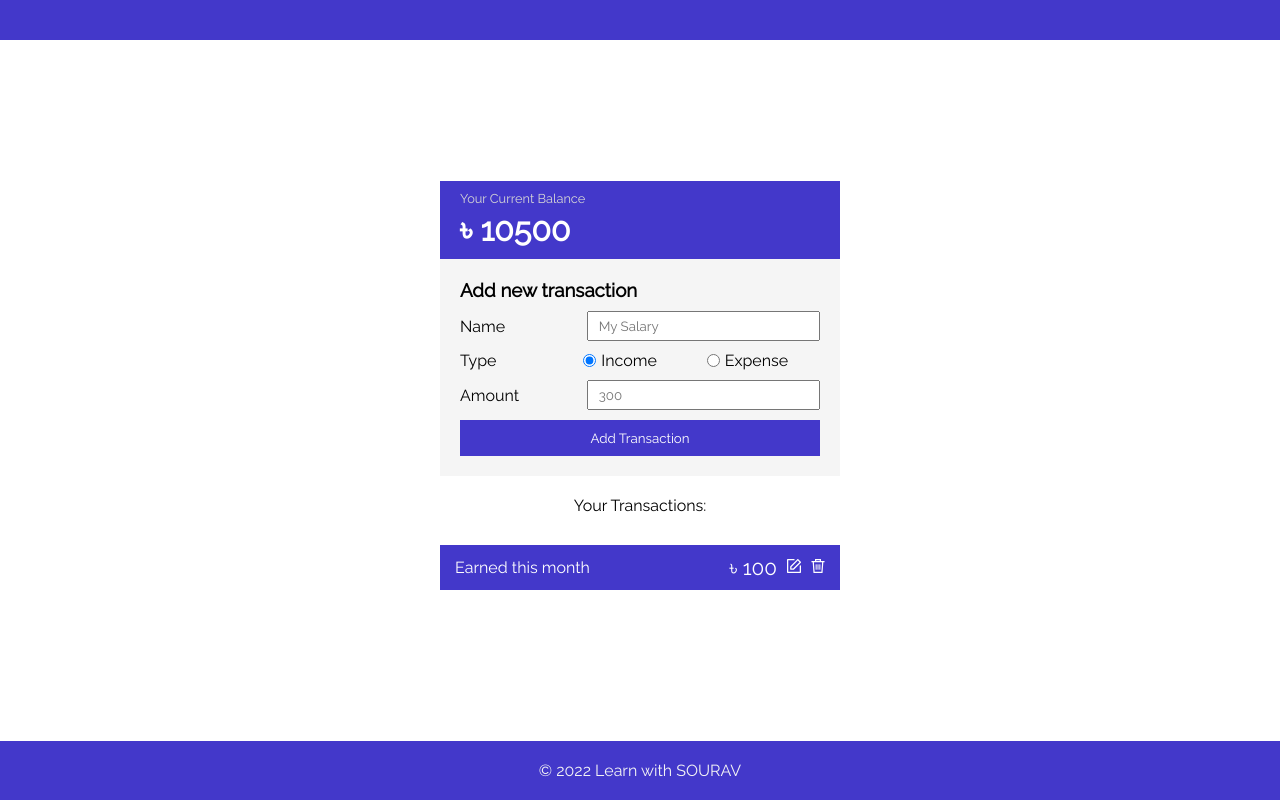
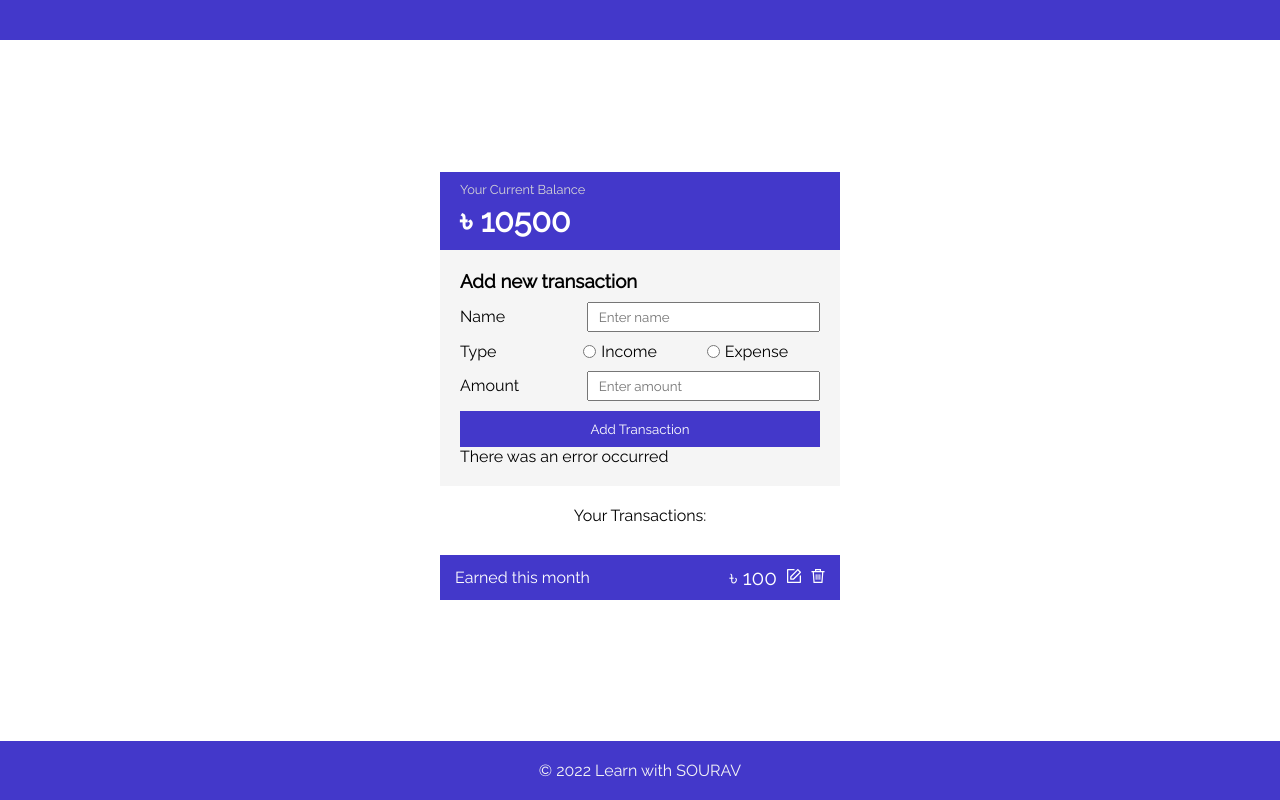
Before and after one commit to SOURAV-ROY/redux-expense-tracker, a React (Create React App) app: page / in a window 1280 px wide. Built offline with nearby package versions, Linux system fonts and the light colour scheme.

Commit message:
7.5 Add Transaction ✅ Feature - Adding new Transaction

```diff
--- a/src/components/Form.js
+++ b/src/components/Form.js
@@ -1,52 +1,83 @@
-import React from 'react';
+import React, {useState} from 'react';
+import {useDispatch, useSelector} from "react-redux";
+import {createTransaction} from '../features/transaction/transactionSlice';
 
 function Form() {
+    const [name, setName] = useState('');
+    const [type, setType] = useState('');
+    const [amount, setAmount] = useState('');
+    const dispatch = useDispatch();
+    const {isLoading, isError, errorMsg} = useSelector(state => state.transaction)
+
+
+    const handleCreate = (e) => {
+        e.preventDefault();
+        dispatch(createTransaction({
+            name,
+            type,
+            amount: Number(amount)
+        }))
+
+    }
     return (
         <div className="form">
             <h3>Add new transaction</h3>
-
+            <form onSubmit={handleCreate}>
                 <div className="form-group">
-                <label htmlFor="transaction_name">Name</label>
+                    <label>Name</label>
                     <input
+                        required
                         type="text"
-                    name="transaction_name"
-                    placeholder="My Salary"
+                        name="name"
+                        placeholder="Enter name"
+                        value={name}
+                        onChange={(e) => setName(e.target.value)}
                     />
                 </div>
 
                 <div className="form-group radio">
-                <label htmlFor="transaction_type">Type</label>
+                    <label>Type</label>
                     <div className="radio_group">
                         <input
+                            required
                             type="radio"
                             value="income"
-                        name="transaction_type"
-                        checked
+                            name="type"
+                            checked={type === 'income'}
+                            onChange={(e) => setType('income')}
                         />
-                    <label htmlFor="transaction_type">Income</label>
+                        <label>Income</label>
                     </div>
                     <div className="radio_group">
                         <input
                             type="radio"
                             value="expense"
-                        name="transaction_type"
+                            name="type"
                             placeholder="Expense"
+                            checked={type === 'expense'}
+                            onChange={e => setType('expense')}
                         />
-                    <label htmlFor="transaction_type">Expense</label>
+                        <label>Expense</label>
                     </div>
                 </div>
 
                 <div className="form-group">
-                <label htmlFor="transaction_amount">Amount</label>
+                    <label>Amount</label>
                     <input
+                        required
                         type="number"
-                    placeholder="300"
-                    name="transaction_amount"
+                        placeholder="Enter amount"
+                        name="amount"
+                        value={amount}
+                        onChange={(e) => setAmount(e.target.value)}
                     />
                 </div>
 
-            <button className="btn">Add Transaction</button>
+                <button disabled={isLoading} className="btn" type='submit'>Add Transaction</button>
 
+                {!isLoading && !isError && <p>There was an error occurred {errorMsg}</p>}
+
+            </form>
             <button className="btn cancel_edit">Cancel Edit</button>
         </div>
     );
--- a/src/features/transaction/transactionSlice.js
+++ b/src/features/transaction/transactionSlice.js
@@ -8,19 +8,19 @@ const initialState = {
     errorMsg: ''
 }
 
-const fetchTransactions = createAsyncThunk('transaction/fetchTransactions', async () => {
+export const fetchTransactions = createAsyncThunk('transaction/fetchTransactions', async () => {
     return await getTransactions();
 });
 
-const createTransaction = createAsyncThunk('transaction/createTransaction', async (data) => {
+export const createTransaction = createAsyncThunk('transaction/createTransaction', async (data) => {
     return await addTransaction(data);
 });
 
-const changeTransaction = createAsyncThunk('transaction/changeTransaction', async ({id, data}) => {
+export const changeTransaction = createAsyncThunk('transaction/changeTransaction', async ({id, data}) => {
     return await editTransaction(id, data);
 });
 
-const removeTransaction = createAsyncThunk('transaction/removeTransaction', async (id) => {
+export const removeTransaction = createAsyncThunk('transaction/removeTransaction', async (id) => {
     return await deleteTransaction(id);
 });
 
```
Also changed, not shown: 1 other file (tests, documents, lock files or other folders). Lines whose indentation alone changed are shown as unchanged.
